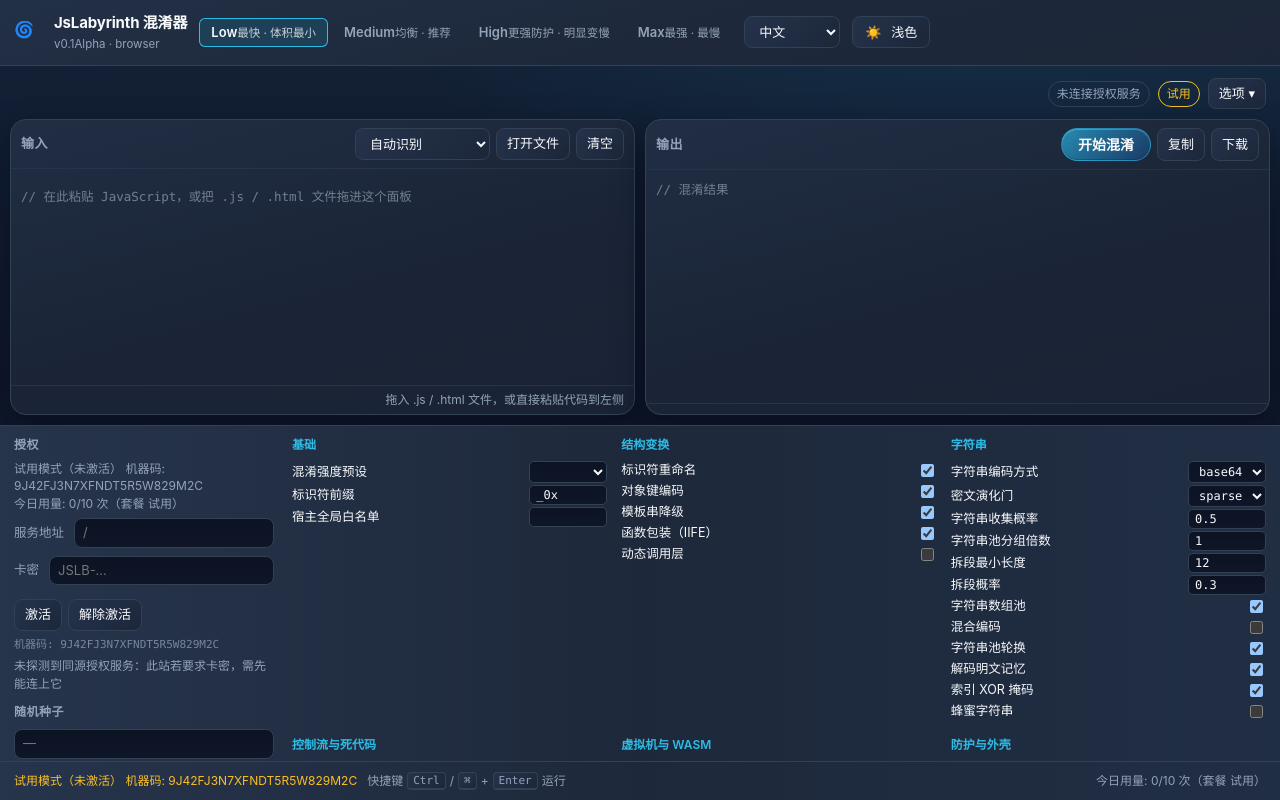
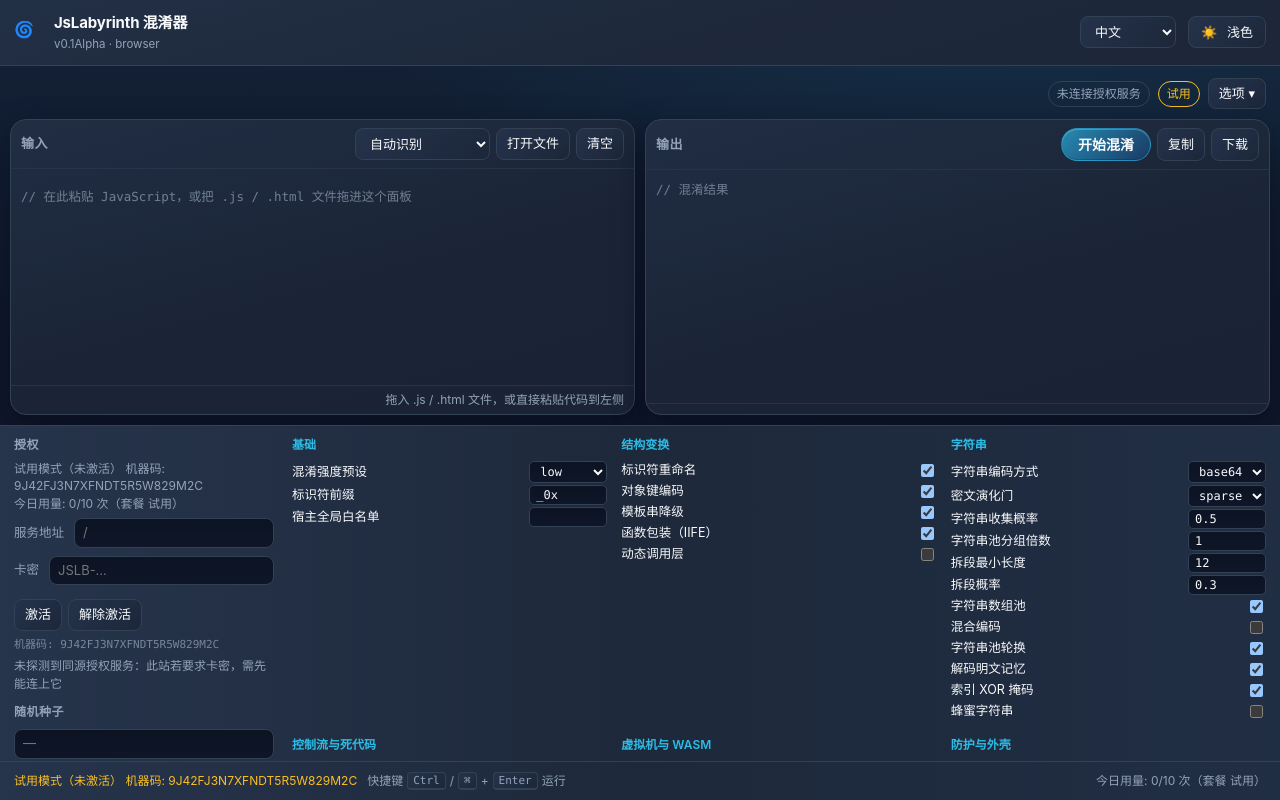
Before and after one commit to BaiLian3415/js-labyrinth, a website: page web/index.html in a window 1280 px wide. Drawn offline with Linux system fonts and the light colour scheme; no server answers; files whose address does not match are found by name.

Commit message:
移除顶条预设 chips，预设选择统一到抽屉「基础」组
Low/Medium/High/Max 四档 chips 与抽屉「基础」组的「混淆强度预设」下拉
功能重复，删掉 chips 这份：预设下拉成为唯一入口，并接管原 chips 语义——
- 下拉显示当前 state.preset（原通用渲染会落到 undefined）
- 切换即清空全部显式覆盖（与提示文案"换预设会把这些改动一并清掉"一致）
- 套餐闸门拦预设时把抽屉里的预设行标红（refreshGateStyles 改标 .opt-row）

顶条只留品牌居左 + 语言/主题靠右（#lang margin-left:auto）。
CSS 同步移除 .presets/.preset-name/.preset-desc 全部规则。

验证：自测 193 项全过；probe 5 视口 ALL PASS；截图目视复核桌面/手机。

```diff
--- a/web/app.js
+++ b/web/app.js
@@ -270,7 +270,11 @@
         ctl.appendChild(o);
       }
     }
-    const dv = state.touched.has(opt.key) ? state.touched.get(opt.key) : presetValue(opt.key);
+    // 预设下拉（顶部 chips 移除后的唯一预设入口）：显示当前预设而不是
+    // presetValue('preset')——预设对象里没有 preset 字段，按通用逻辑会落到 undefined。
+    const dv = opt.key === 'preset'
+      ? (state.touched.has('preset') ? state.touched.get('preset') : state.preset)
+      : (state.touched.has(opt.key) ? state.touched.get(opt.key) : presetValue(opt.key));
     ctl.value = String(dv);
     if (ctl.value !== String(dv)) ctl.value = String(opt.def);
   } else {
@@ -287,6 +291,23 @@
   }
   ctl.className = 'opt-ctl';
   if (state.touched.has(opt.key)) ctl.classList.add('dirty');
+
+  if (opt.key === 'preset') {
+    // 预设切换沿用原 chips 的语义（"选预设 = 整套套用这份默认值"）：
+    // 连先前手改过的项一起清掉，否则改过的那几项会继续盖在新预设上，
+    // 选了跟没选一样——这正是"自定义之后再选预设没反应"的原因。
+    ctl.addEventListener('change', () => {
+      if (state.preset === ctl.value && state.touched.size === 0) return;
+      state.preset = ctl.value;
+      state.touched.clear();
+      renderOptions();   // 全部项跟着新预设走（含本行自己，dirty 态一并重置）
+      saveState();
+      refreshGateStyles();
+      updatePresetHint();
+    });
+    row.append(name, ctl);
+    return row;
+  }
 
   const commit = () => {
     let v = ctl.value;
@@ -329,62 +350,19 @@
   if (ent && !res.ok && res.kind === 'options') {
     for (const h of res.hits) blocked.set(h.key, h);
   }
-  if (ent && !res.ok && res.kind === 'preset') {
-    // 预设越界：把预设选择器标红，具体选项不逐个标
-    els.presets.classList.toggle('blocked', true);
-  } else {
-    els.presets.classList.remove('blocked');
-  }
+  // 预设越界：顶部 chips 已移除，把抽屉「基础」组里的预设行标红，
+  // 用户提交前就能看到哪一档会被拒，而不是等运行后报错。
+  const presetBlocked = !!(ent && !res.ok && res.kind === 'preset');
   for (const row of document.querySelectorAll('.opt-row')) {
     const hit = blocked.get(row.dataset.key);
-    row.classList.toggle('gated', !!hit);
+    const isPreset = row.dataset.key === 'preset';
+    row.classList.toggle('gated', !!hit || (isPreset && presetBlocked));
     if (hit) row.title = optionsGate.violationText(hit, ent);
+    else if (isPreset && presetBlocked) row.title = optionsGate.presetBlockedText(res, ent);
   }
 }
 
 // ---------- 预设 ----------
-
-function renderPresets() {
-  els.presets.textContent = '';
-  // 每档一句强度说明，补可读性（"更快还是更硬"一句话讲清）。
-  // 键必须写成字面量而不是拼字符串：selftest 会扫 t('...') 里的字面量来校验"界面用到的
-  // 文案键都已定义"，拼出来的键会被截成半截（presetDesc）而误判为缺失。
-  // 放在函数里而不是模块顶层，是为了切语言时跟着重新渲染。
-  const descs = {
-    low: t('presetDescLow'),
-    medium: t('presetDescMedium'),
-    high: t('presetDescHigh'),
-    max: t('presetDescMax'),
-  };
-  for (const name of PRESET_NAMES) {
-    const b = document.createElement('button');
-    b.type = 'button';
-    // 两行结构：档位名 + 强度说明。点击行为、aria-pressed 单选语义与原先完全一致。
-    const label = document.createElement('span');
-    label.className = 'preset-name';
-    label.textContent = name;
-    const desc = document.createElement('span');
-    desc.className = 'preset-desc';
-    desc.textContent = descs[name] || '';
-    b.append(label, desc);
-    b.setAttribute('role', 'radio');
-    b.setAttribute('aria-pressed', String(state.preset === name));
-    b.addEventListener('click', () => {
-      if (state.preset === name && state.touched.size === 0) return;
-      state.preset = name;
-      // 选预设就是"整套套用这份默认值"，所以连先前手改过的项一起清掉。
-      // 否则改过的那几项会继续盖在新预设上，选了跟没选一样——这正是"自定义之后
-      // 再选预设没反应"的原因。
-      state.touched.clear();
-      renderPresets();
-      renderOptions();   // 全部项跟着新预设走
-      saveState();
-      refreshGateStyles();
-      updatePresetHint();
-    });
-    els.presets.appendChild(b);
-  }
-}
 
 /**
  * 预设选择器下方的提示。授权带强度上限时把上限写出来：用户选了上层预设会被
@@ -1129,14 +1107,13 @@
 // ---------- 初始化 ----------
 
 async function init() {
-  for (const id of ['presets', 'lang', 'themeBtn', 'optsBtn', 'mode', 'openBtn', 'clearBtn',
+  for (const id of ['lang', 'themeBtn', 'optsBtn', 'mode', 'openBtn', 'clearBtn',
     'fileInput', 'files', 'input', 'inInfo', 'output', 'outInfo', 'outSize', 'statsBox',
     'statsBody', 'runBtn', 'copyBtn', 'dlBtn', 'zipBtn', 'drawer', 'apiBase', 'apiHint',
     'licKey', 'actBtn', 'deactBtn', 'licInfo', 'licDevice', 'licBadge', 'seed', 'presetHint',
     'resetBtn', 'status', 'quota', 'ver', 'inputPane', 'outputPane', 'apiState', 'shortcutHint']) {
     els[id] = $(id);
   }
-  els.presets = $('presets');
 
   loadState();
   setLang(state.lang);
@@ -1149,7 +1126,6 @@
 
   applyI18n();
   renderThemeBtn();   // 必须在 applyI18n() 之后：见 renderThemeBtn 的说明
-  renderPresets();
   renderOptions();
 
   // 事件绑定
@@ -1159,7 +1135,6 @@
     applyI18n();
     renderThemeBtn();   // 主题文案不挂 data-i18n，切语言后要自己重渲染
     renderOptions();
-    renderPresets();
     renderFiles();
     showResult();
     renderApiState();
--- a/web/index.html
+++ b/web/index.html
@@ -38,8 +38,9 @@
   <p class="noscript">JsLabyrinth 的界面需要 JavaScript 才能运行。命令行用法见项目 README。</p>
 </noscript>
 
-<!-- 单列外壳：原左导航整块已移除（2026-09-23），品牌 + 强度预设 + 语言/主题
-     合并到顶部条 .topbar；右主列保留状态条 + 面板 + 选项抽屉 + 状态栏。
+<!-- 单列外壳：原左导航整块已移除（2026-09-23），品牌 + 语言/主题合并到顶部条 .topbar；
+     强度预设 chips 同步移除（2026-09-23），预设选择走选项抽屉「基础」组的
+     「混淆强度预设」下拉，不再两处重复。右主列保留状态条 + 面板 + 选项抽屉 + 状态栏。
      app.js 全部按 id 取元素，容器怎么挪都不影响接线。 -->
 <div class="shell">
   <div class="main">
@@ -51,8 +52,6 @@
           <span class="ver" id="ver"></span>
         </div>
       </div>
-
-      <div class="presets" id="presets" role="radiogroup" data-i18n-aria="guiAriaPresets" aria-label="preset"></div>
 
       <select id="lang" class="mini" data-i18n-aria="guiAriaLang" aria-label="language">
         <option value="zh">中文</option>
--- a/web/styles.css
+++ b/web/styles.css
@@ -142,9 +142,10 @@
 
 /* ---------- 顶部条（替代原侧栏，2026-09-23）---------- */
 
-/* 顶部条：左品牌 + 强度预设 + 语言/主题。
+/* 顶部条：左品牌 + 右语言/主题。
    用同一张浅渐变卡与底部 1px 分隔线，与面板群呼应——它读起来仍是"工具的起点"，只是
-   不再独占一整列。预设描述（.preset-desc）在 ≤900px 时隐藏。 */
+   不再独占一整列。强度预设 chips 已移除（2026-09-23）：预设选择走选项抽屉
+   「基础」组的「混淆强度预设」下拉，页面顶部不再重复一份。 */
 .topbar {
   display: flex;
   align-items: center;
@@ -176,37 +177,12 @@
 .topbar .brand .ver { color: var(--fg-dim); font-size: 11.5px; }
 .topbar .brand-text { display: flex; flex-direction: column; min-width: 0; gap: 1px; }
 
-/* 顶条里的预设：横向排成一列 chip，每档只一行（基线 .presets button 的 padding 5px 12px）。
-   .presets.blocked 仍由基线规则承担（套餐闸门拦住时整条标红）。
-   ⚠️ display:flex 必须显式写——只写 flex-direction 不会让 .presets 真的横向（2026-09-23
-   经验：缺它就退回 inline-block 像文字一样横排换行）。 */
-.topbar .presets {
-  display: flex;
-  flex-direction: row;
-  flex-wrap: wrap;
-  gap: 4px;
-  padding: 0;
-  background: none;
-  border: 0;
-  border-radius: 0;
-}
-
-/* 顶条里语言选择/主题按钮：占位紧凑。 */
+/* 顶条里语言选择/主题按钮：占位紧凑；margin-left:auto 把它们推到右端，
+   品牌独自占左。 */
 .topbar #lang,
 .topbar #themeBtn { height: 32px; }
-.topbar #lang { width: auto; min-width: 96px; }
+.topbar #lang { width: auto; min-width: 96px; margin-left: auto; }
 .topbar #themeBtn { width: auto; padding: 0 12px; }
-
-/* 预设按钮里的文本片段：档位名加粗大写一行，描述文字小一号暗色。
-   这些从原侧栏规则里搬出来，现在适用于顶条横向 chip。 */
-.preset-name {
-  font-size: 13px;
-  font-weight: 600;
-  line-height: 1.3;
-  text-transform: capitalize;
-}
-.preset-desc { font-size: 11.5px; line-height: 1.35; color: var(--fg-dim); }
-.presets button[aria-pressed="true"] .preset-desc { color: var(--fg); opacity: .78; }
 
 /* 主题按钮的图标：emoji 字形，与品牌标记同一族。文案仍由 JS 按当前主题写入。 */
 #themeBtn::before { content: '☀️'; margin-right: 6px; font-size: 13px; }
@@ -225,31 +201,6 @@
 }
 
 .mainbar-spacer { flex: 1 1 auto; }
-
-/* 预设按钮基础态（顶条上下文由 .topbar .presets 覆盖尺寸/对齐） */
-.presets button {
-  border: 0;
-  background: transparent;
-  color: var(--fg-dim);
-  padding: 5px 12px;
-  border-radius: 6px;
-  cursor: pointer;
-  font: inherit;
-  font-size: 13px;
-}
-
-.presets button:hover { color: var(--fg); }
-
-/* 当前授权不允许的预设档位：整条选择器标红 */
-.presets.blocked { box-shadow: inset 0 0 0 1px var(--err); }
-.presets.blocked button[aria-pressed="true"] { color: var(--err); box-shadow: inset 0 0 0 1px var(--err); }
-.presets button[aria-pressed="true"] {
-  /* 选中态用实色强调底 + 内描边，刻意不用渐变：
-     渐变在这么小的按钮里看不出层次，反而让"选中"和"未选中"的区别变模糊。 */
-  background: var(--accent-dim);
-  color: var(--fg);
-  box-shadow: inset 0 0 0 1px var(--accent);
-}
 
 .badge {
   font-size: 12px;
@@ -705,15 +656,6 @@
    亮度是 filter，走合成层，不参与颜色过渡。 */
 button.primary:hover:not(:disabled) { filter: brightness(1.1); }
 
-/* ---------- 预设档位：选中态滑动感 ---------- */
-
-.presets button {
-  transition:
-    background-color var(--dur-mid) var(--ease-out),
-    color var(--dur-mid) var(--ease-out),
-    box-shadow var(--dur-mid) var(--ease-out);
-}
-
 /* ---------- 面板入场 ---------- */
 
 /* 首屏两块面板轻微上浮淡入。只播一次，不用 infinite。
@@ -931,7 +873,7 @@
      注意这里**不能**用 `*` 通配符：那会连上面那条 visibility 延迟一起清掉，
      抽屉收起时内容会瞬间失去可见性并产生闪烁。只压时长，不改时序。 */
   button.mini, button.primary, .files button, input.text, select.mini,
-  .badge, .editor, .presets button, .stats summary,
+  .badge, .editor, .stats summary,
   .opt-row input[type="text"], .opt-row input[type="number"], .opt-row select,
   .noscript, #shortcutHint kbd {
     transition-duration: 1ms;
@@ -943,32 +885,14 @@
 }
 
 @media (max-width: 900px) {
-  /* 窄屏：单列布局已在基础 .shell 写好；这里把 .topbar 的内容排成两到三行——
-     品牌行（logo+标题+语言+主题），预设独占一行横向滚动；
-     说明文字省掉（.preset-desc），按钮在窄屏里不再需要解释。 */
+  /* 窄屏：单列布局已在基础 .shell 写好；顶条内容一行放得下——
+     品牌居左，语言/主题靠右（#lang 的 margin-left:auto 在基础规则里）。
+     强度预设 chips 已移除，预设选择在选项抽屉「基础」组里。 */
   .shell { grid-template-columns: 1fr; grid-template-rows: auto 1fr; }
   .topbar { flex-wrap: wrap; padding: 8px 10px; gap: 8px; border-bottom: 1px solid var(--line); }
   .topbar .brand { flex: 1 1 auto; min-width: 0; }
   .topbar #lang,
   .topbar #themeBtn { flex: 0 0 auto; }
-  .preset-desc { display: none; }
-
-  /* 预设横滚条。order:3 + basis:100% 把它挪到品牌行之后独占一行；
-     负边距出血到屏幕边，滚动时首尾按钮才有从边缘滑入的自然感；
-     右侧渐隐提示后面还有档位。滚动条藏掉（横滚条用不上它）。 */
-  .topbar .presets {
-    order: 3;
-    flex: 1 1 100%;
-    flex-wrap: nowrap;
-    overflow-x: auto;
-    margin: 2px -10px -2px;
-    padding: 2px 10px 6px;
-    scrollbar-width: none;
-    -webkit-mask-image: linear-gradient(90deg, #000 90%, transparent);
-    mask-image: linear-gradient(90deg, #000 90%, transparent);
-  }
-  .topbar .presets::-webkit-scrollbar { display: none; }
-  .topbar .presets button { flex: 0 0 auto; }
 
   .panes { grid-template-columns: 1fr; grid-template-rows: 1fr 1fr; }
   .drawer-cols { grid-template-columns: 1fr; }
@@ -997,7 +921,6 @@
 
   button.mini, select.mini { min-height: 36px; padding: 6px 14px; }
   button.primary { min-height: 40px; padding: 6px 20px; }
-  .presets button { min-height: 36px; }
   .files button { min-height: 32px; padding: 4px 14px; }
   .row input[type="checkbox"], .opt-row input[type="checkbox"] {
     width: 18px; height: 18px; flex: 0 0 auto;
@@ -1012,7 +935,6 @@
   .files button:hover { transform: none; }
   button.mini:hover, select.mini:hover { border-color: var(--line); }
   button.primary:hover:not(:disabled) { filter: none; }
-  .presets button:hover { color: var(--fg-dim); background: transparent; }
   .stats summary:hover { color: var(--fg-dim); }
 }
 
```
